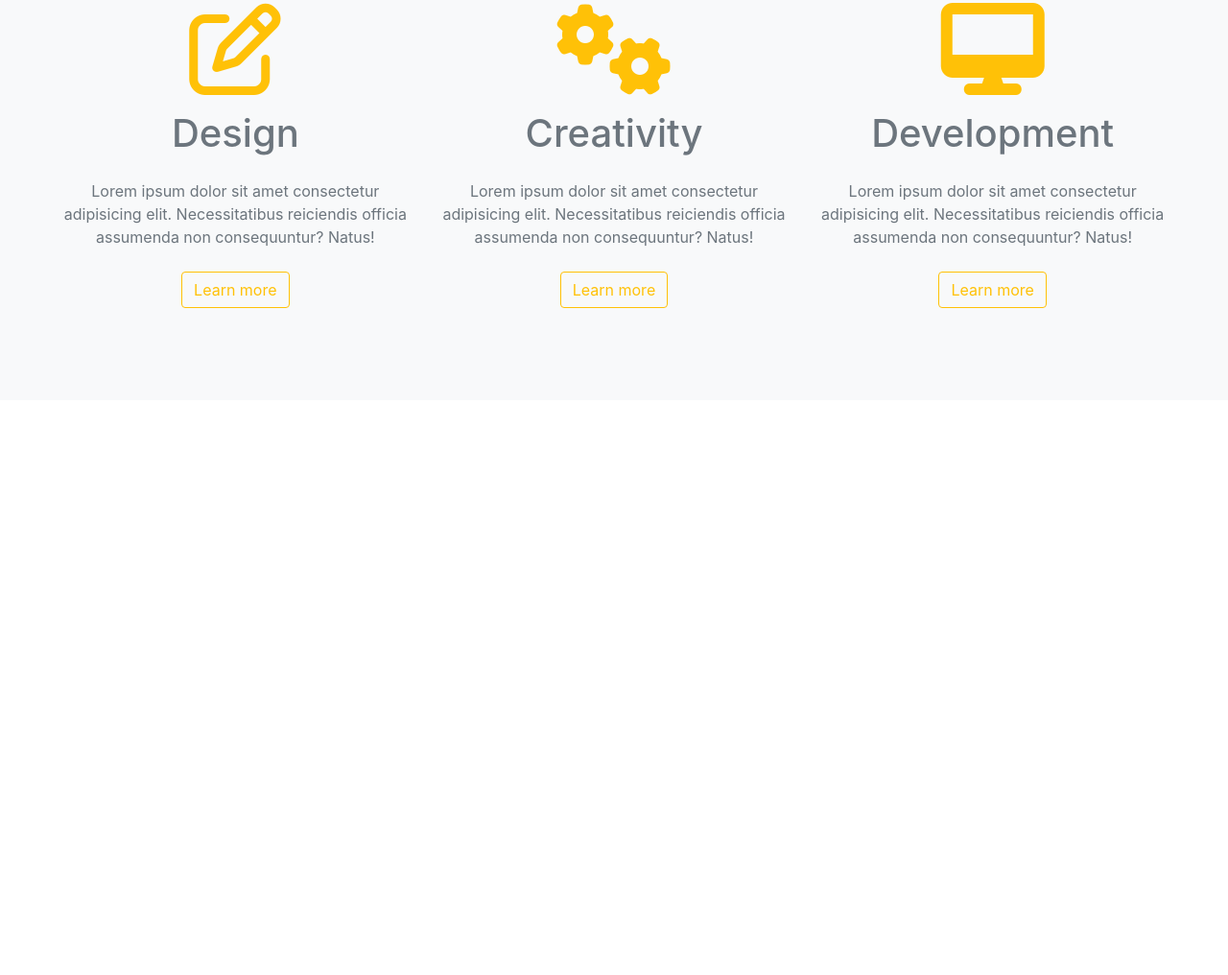
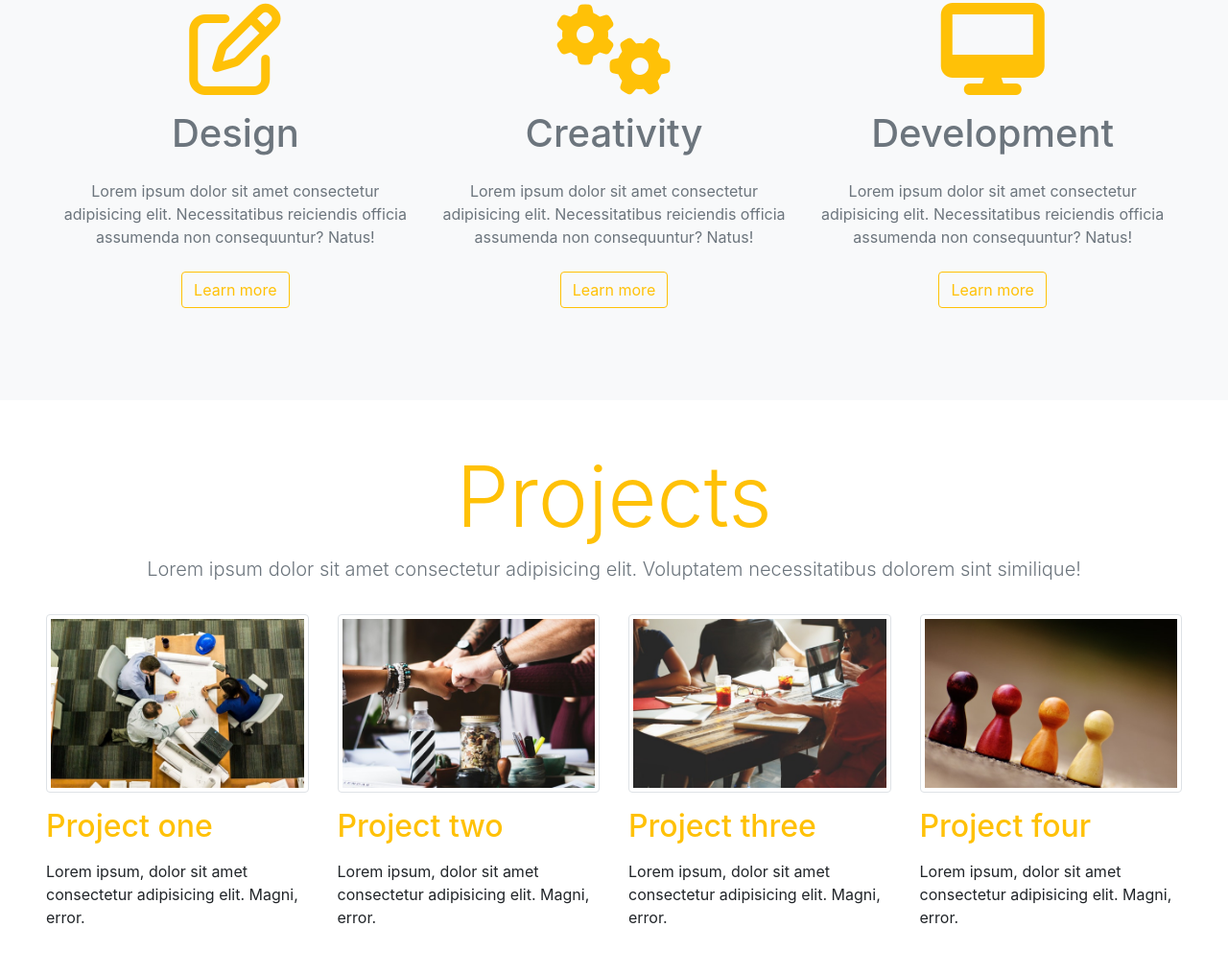
Before and after one commit to AlekhineFan/bootstrap-demo-page, a plain HTML site: page index.html in a window 1280 px wide. Shown: the part 1021-2037 px from the top of the page at 96% size. Before the commit the page ends 1438 px from the top, so only its background shows below. Drawn offline with nearby package versions, Linux system fonts and the light colour scheme.

Commit message:
complete projects section

```diff
--- a/index.html
+++ b/index.html
@@ -86,6 +86,39 @@
       </div>
     </section>
 
+    <section class="p-5">
+      <div class="container-fluid">
+        <div class="row">
+          <div class="col text-center mb-3">
+            <h1 class="text-warning display-2">Projects</h1>
+            <p class="lead text-secondary">Lorem ipsum dolor sit amet consectetur adipisicing elit. Voluptatem necessitatibus dolorem sint similique!</p>
+          </div>
+          <div class="row">
+            <div class="col-lg-3 col-sm-6">
+              <img src="images/project1.jpg" class="img-thumbnail" alt="project1">
+              <h2 class="text-warning my-3">Project one</h2>
+              <p-text-muted>Lorem ipsum, dolor sit amet consectetur adipisicing elit. Magni, error.</p-text-muted>
+            </div>
+            <div class="col-lg-3 col-sm-6">
+              <img src="images/project2.jpg" class="img-thumbnail" alt="project1">
+              <h2 class="text-warning my-3">Project two</h2>
+              <p-text-muted>Lorem ipsum, dolor sit amet consectetur adipisicing elit. Magni, error.</p-text-muted>
+            </div>
+            <div class="col-lg-3 col-sm-6">
+              <img src="images/project3.jpg" class="img-thumbnail" alt="project1">
+              <h2 class="text-warning my-3">Project three</h2>
+              <p-text-muted>Lorem ipsum, dolor sit amet consectetur adipisicing elit. Magni, error.</p-text-muted>
+            </div>
+            <div class="col-lg-3 col-sm-6">
+              <img src="images/project4.jpg" class="img-thumbnail" alt="project1">
+              <h2 class="text-warning my-3">Project four</h2>
+              <p-text-muted>Lorem ipsum, dolor sit amet consectetur adipisicing elit. Magni, error.</p-text-muted>
+            </div>
+          </div>
+        </div>
+      </div>
+    </section>
+
     <script src="https://code.jquery.com/jquery-3.5.1.slim.min.js" integrity="sha384-DfXdz2htPH0lsSSs5nCTpuj/zy4C+OGpamoFVy38MVBnE+IbbVYUew+OrCXaRkfj" crossorigin="anonymous"></script>
     <script src="https://cdn.jsdelivr.net/npm/bootstrap@4.5.3/dist/js/bootstrap.bundle.min.js" integrity="sha384-ho+j7jyWK8fNQe+A12Hb8AhRq26LrZ/JpcUGGOn+Y7RsweNrtN/tE3MoK7ZeZDyx" crossorigin="anonymous"></script>
   </body>
```
